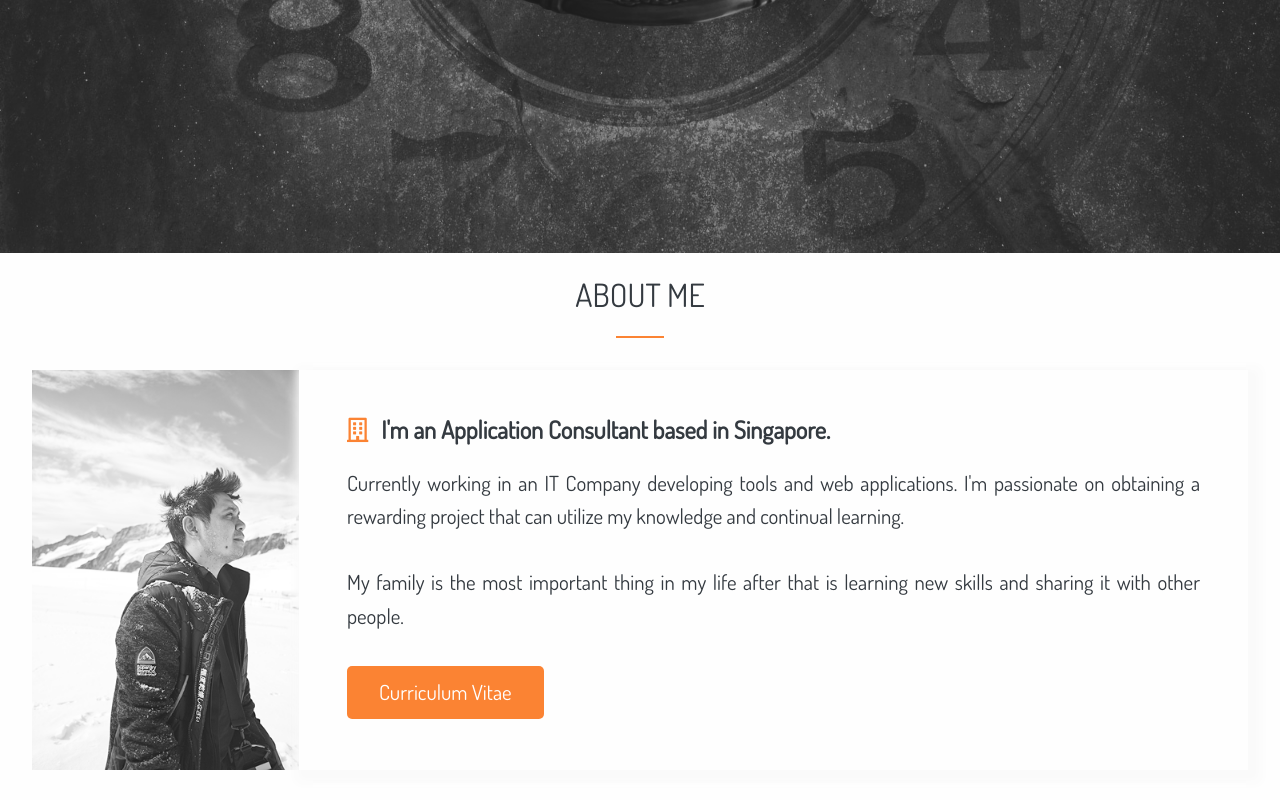
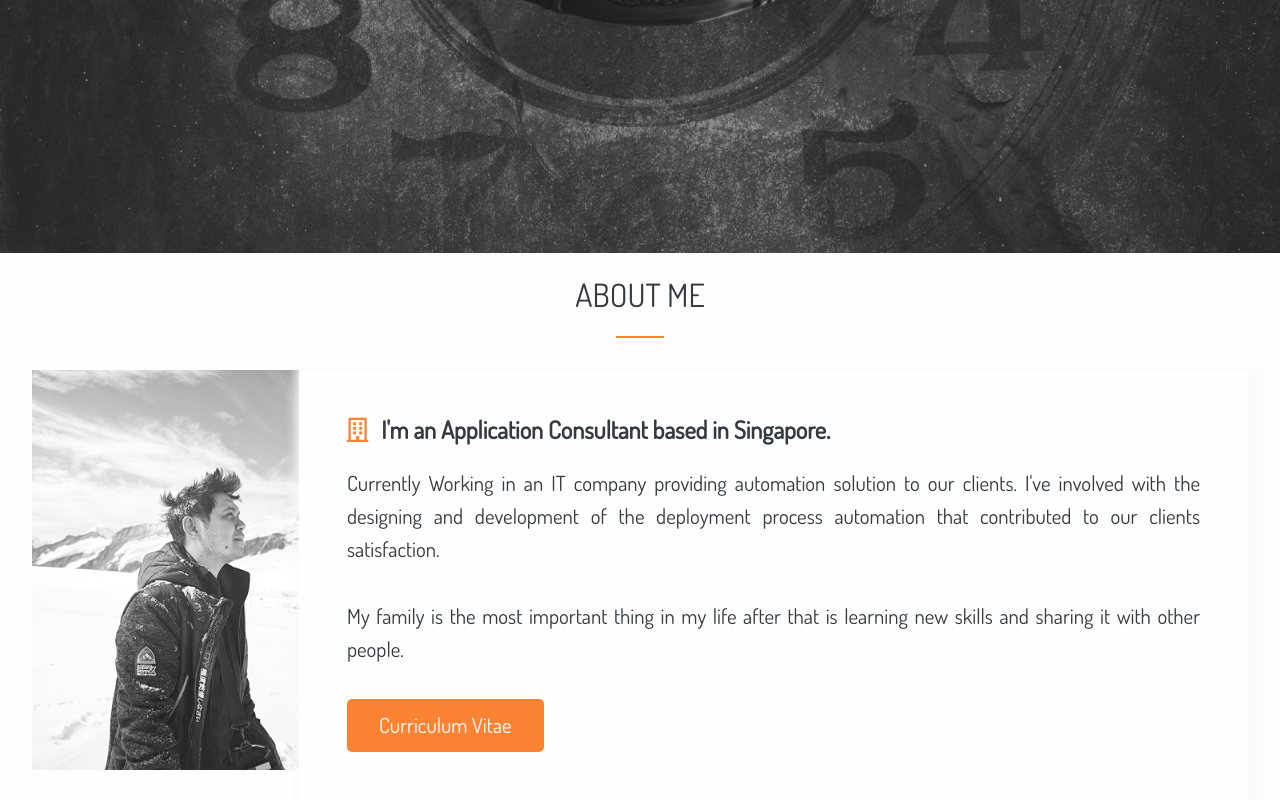
Before and after one commit to marksister/marksister_website, a website: page dist/index.html in a window 1280 px wide. Shown: the part 547-1347 px from the top of the page. Drawn offline with nearby package versions, Linux system fonts and the light colour scheme.

Commit message:
updated about landing page

```diff
--- a/dist/index.html
+++ b/dist/index.html
@@ -74,9 +74,10 @@
               based in Singapore.
             </h3>
             <p>
-              Currently working in an IT Company developing tools and web
-              applications. I'm passionate on obtaining a rewarding project that
-              can utilize my knowledge and continual learning.
+              Currently Working in an IT company providing automation solution
+              to our clients. I've involved with the designing and development
+              of the deployment process automation that contributed to our
+              clients satisfaction.
             </p>
             <br />
             <p>
```
